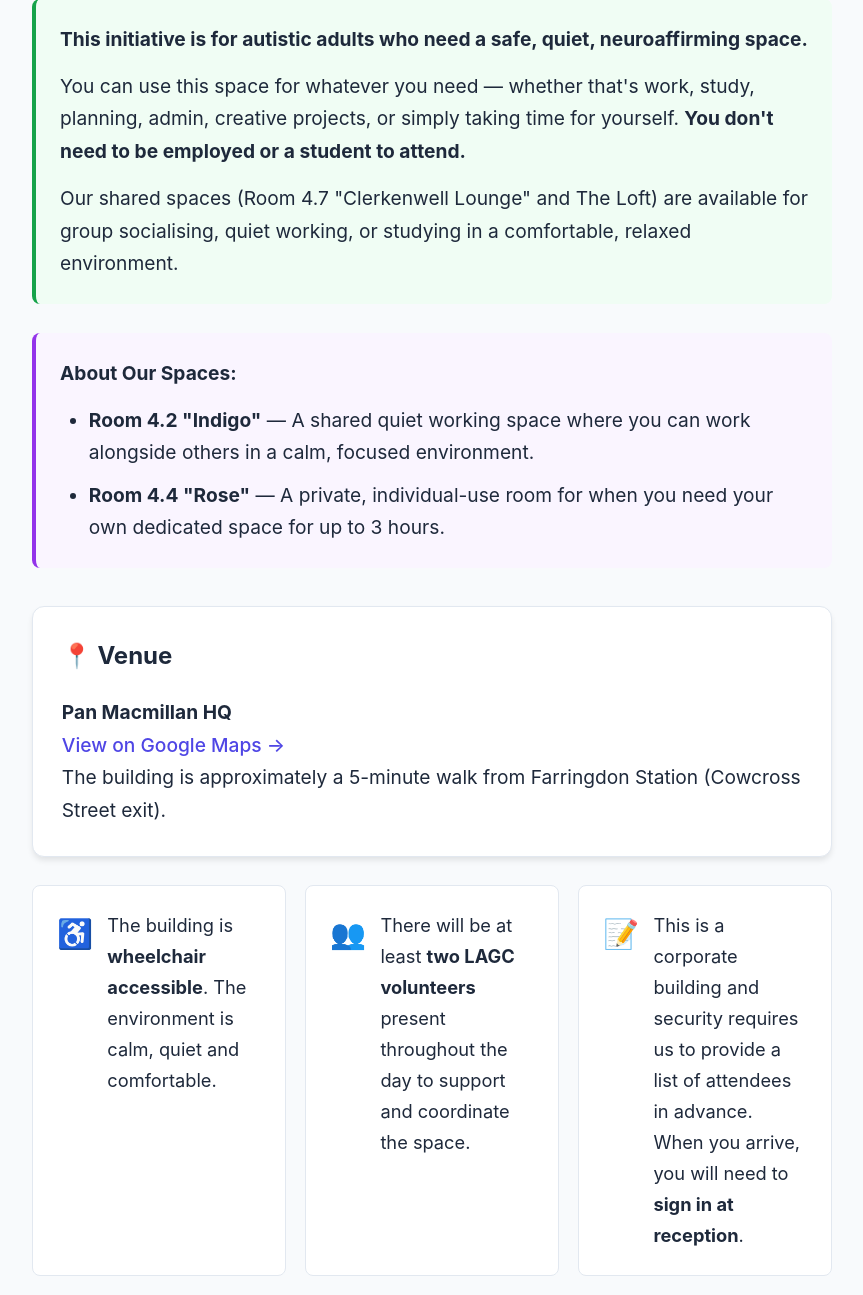
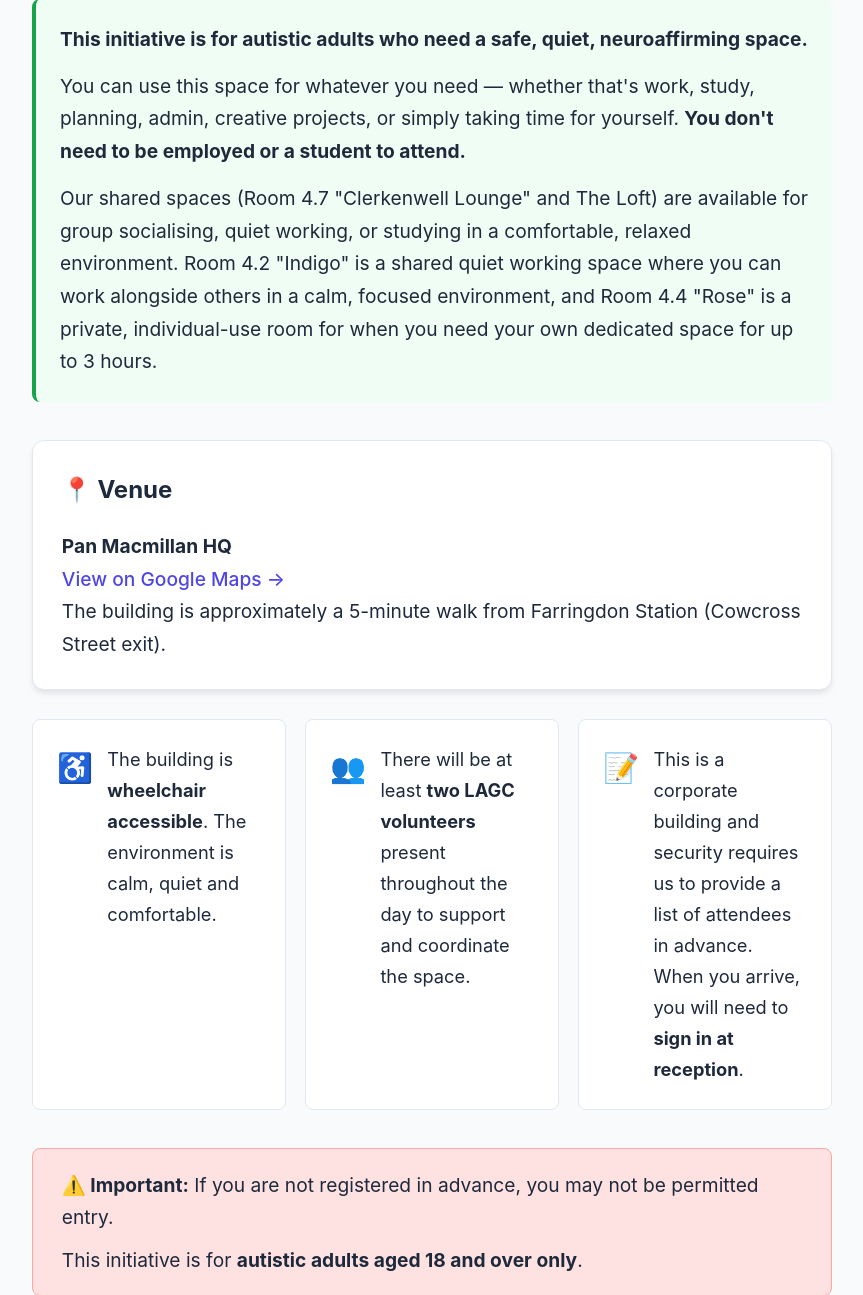
Before and after one commit to marcjtheodore1-sketch/lagc-room-bookings, a Flask app: page / in a window 1280 px wide. Shown: the part 508-1803 px from the top of the page, without its empty margins (208-1071 px from the left). Run offline with Flask 3, Linux system fonts and the light colour scheme.

Commit message:
Move Indigo and Rose descriptions into main initiative paragraph

```diff
--- a/templates/landing.html
+++ b/templates/landing.html
@@ -24,15 +24,7 @@
             <div class="initiative-description">
                 <p><strong>This initiative is for autistic adults who need a safe, quiet, neuroaffirming space.</strong></p>
                 <p>You can use this space for whatever you need — whether that's work, study, planning, admin, creative projects, or simply taking time for yourself. <strong>You don't need to be employed or a student to attend.</strong></p>
-                <p>Our shared spaces (Room 4.7 "Clerkenwell Lounge" and The Loft) are available for group socialising, quiet working, or studying in a comfortable, relaxed environment.</p>
-            </div>
-
-            <div class="room-purpose-summary">
-                <h4>About Our Spaces:</h4>
-                <ul>
-                    <li><strong>Room 4.2 "Indigo"</strong> — A shared quiet working space where you can work alongside others in a calm, focused environment.</li>
-                    <li><strong>Room 4.4 "Rose"</strong> — A private, individual-use room for when you need your own dedicated space for up to 3 hours.</li>
-                </ul>
+                <p>Our shared spaces (Room 4.7 "Clerkenwell Lounge" and The Loft) are available for group socialising, quiet working, or studying in a comfortable, relaxed environment. Room 4.2 "Indigo" is a shared quiet working space where you can work alongside others in a calm, focused environment, and Room 4.4 "Rose" is a private, individual-use room for when you need your own dedicated space for up to 3 hours.</p>
             </div>
         </div>
 
```
